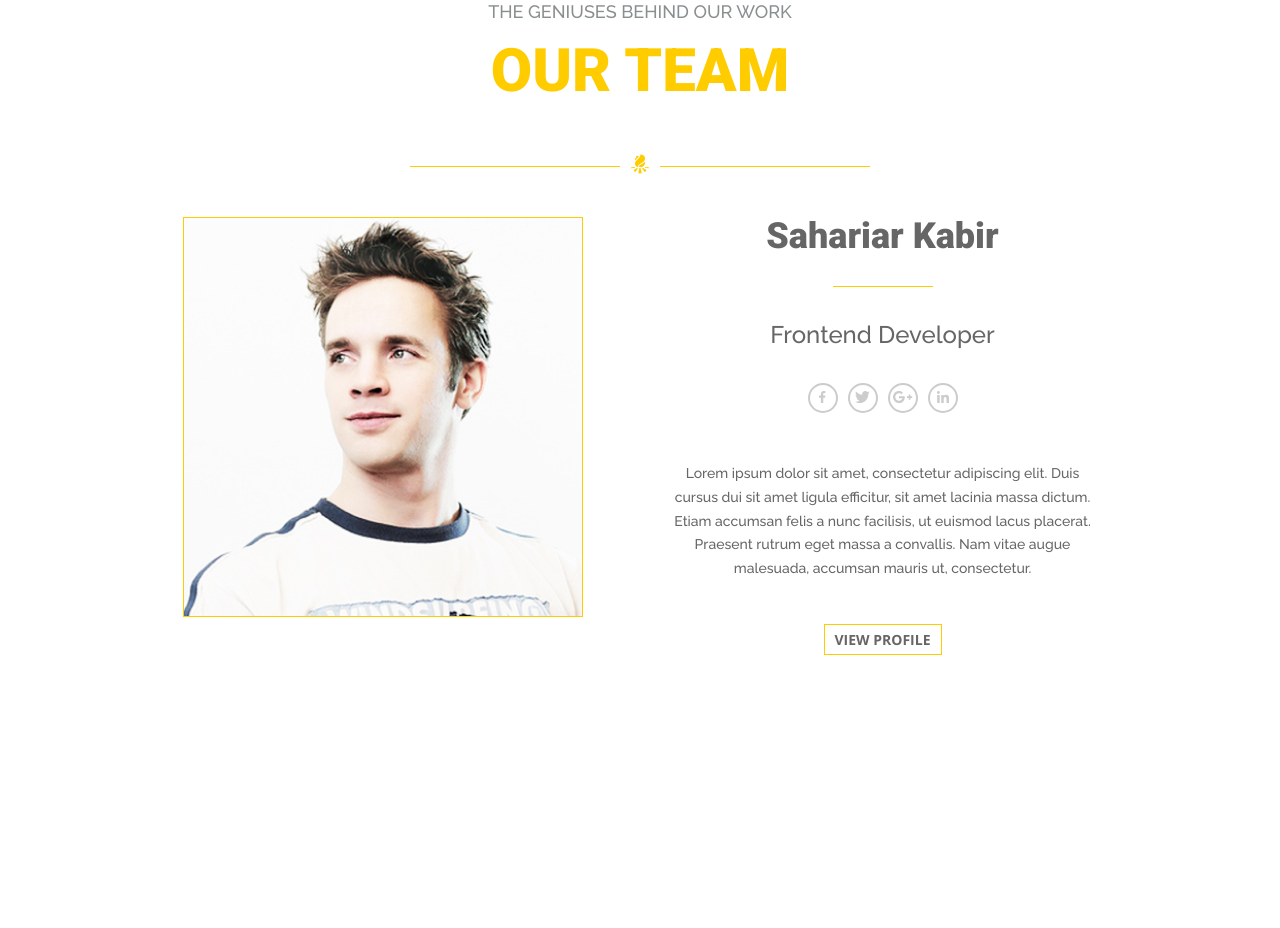
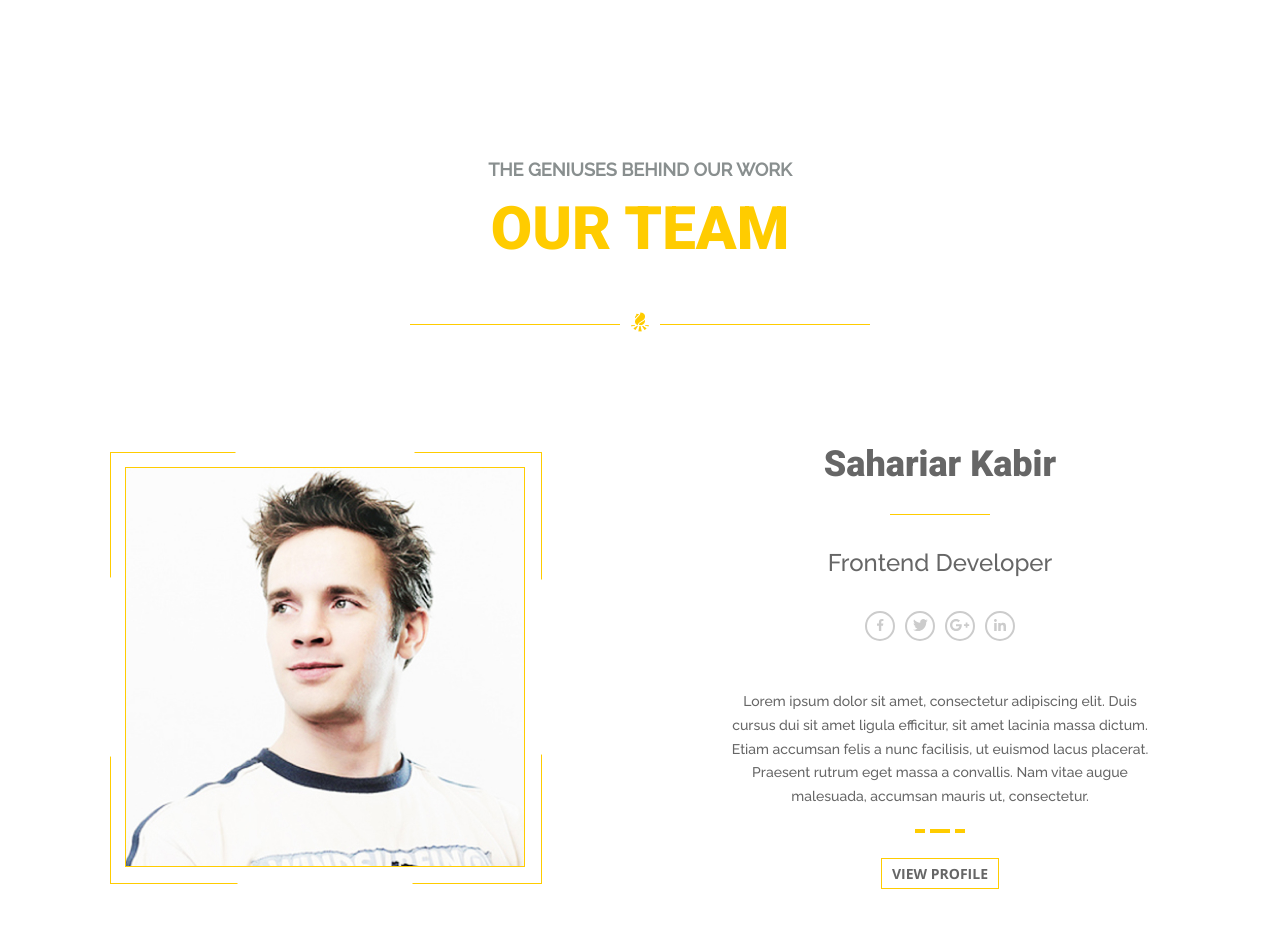
Before and after one commit to MervaM/17.Our-team, a plain HTML site: page index.html in a window 1280 px wide. Before the commit the page ends 800 px from the top, so only its background shows below. Drawn offline with nearby package versions, Linux system fonts and the light colour scheme.

Commit message:
create decore lines

```diff
--- a/css/main.css
+++ b/css/main.css
@@ -247,27 +247,28 @@ body {
   font-size: 14px;
   font-weight: 500;
   color: #666666;
+  padding-top: 10px;
 }
 
-.section {
-  max-width: 1170px;
+.header {
+  padding-top: 120px;
+}
+
+.general {
   margin: 0 auto;
   padding: 0 auto;
-}
-.section__head {
-  margin: 0 auto;
   text-align: center;
   max-width: 450px;
   padding-bottom: 40px;
 }
-.section__sub-title {
+.general__suptitle {
   font-size: 18px;
   line-height: 1.3;
   color: #898F8F;
   text-transform: uppercase;
   margin-bottom: 15px;
 }
-.section__title {
+.general__title {
   font-family: "Roboto", sans-serif;
   font-size: 60px;
   font-weight: 900;
@@ -276,59 +277,80 @@ body {
   color: #FFCC00;
   margin: 0 0 50px;
 }
-.section__decore_img {
+.general__decor_img {
   position: relative;
+  display: block;
 }
-.section__decore_img::after {
+.general__decor_img::after, .general__decor_img::before {
   content: "";
   position: absolute;
   width: 210px;
   height: 1px;
   background-color: #FFCC00;
   top: 50%;
+}
+.general__decor_img::after {
   left: -5px;
 }
-.section__decore_img::before {
-  content: "";
-  position: absolute;
-  width: 210px;
-  height: 1px;
-  background-color: #FFCC00;
-  top: 50%;
+.general__decor_img::before {
   right: -5px;
 }
 
-.section__slider {
-  max-width: 1030px;
+.section {
+  max-width: 1170px;
   margin: 0 auto;
 }
 
-.decor_img {
+.slider {
+  max-width: 1030px;
+  margin: 0 auto;
+  padding: 70px 0;
+}
+.slider__right_side {
   position: relative;
-  width: 20px;
-  height: 20px;
+  display: inline-block;
 }
-.decor_img::before, .decor_img::after {
+.slider__right_side::before, .slider__right_side::after {
   content: "";
   position: absolute;
-  width: 210px;
-  height: 2px;
-  color: #FFCC00;
-  left: 2px;
-  top: 10px;
+  display: block;
+  width: 430px;
+  height: 430px;
+  top: -15px;
+  left: -15px;
+  overflow: hidden;
+  z-index: -1;
+}
+.slider__right_side::before {
+  border: 1px solid #FFCC00;
+}
+.slider__right_side::after {
+  background: #fff;
+  -webkit-transform: rotate(45deg);
+          transform: rotate(45deg);
+}
+.slider__main_img {
+  width: 100%;
+  display: block;
+  z-index: 1;
 }
 
 .flex-box {
   display: flex;
+  justify-content: space-between;
+  align-items: center;
+  gap: 85px;
   flex-direction: row;
-  justify-content: center;
-  gap: 85px;
 }
 
 .article {
+  display: flex;
+  justify-content: center;
+  align-items: center;
+  gap: 0;
+  flex-direction: column;
   max-width: 430px;
   text-align: center;
-  align-items: center;
 }
 .article__title {
   font-family: "Roboto", sans-serif;
@@ -357,9 +379,33 @@ body {
 }
 .article__description {
   line-height: 1.7;
-  margin-bottom: 49px;
+  margin-bottom: 20px;
+}
+.article__decoration_lines {
+  position: relative;
+  display: block;
+  text-align: center;
+  margin-bottom: 25px;
+  width: 20px;
+  height: 4px;
+  background-color: #FFCC00;
+  z-index: 3;
+}
+.article__decoration_lines::before, .article__decoration_lines::after {
+  content: "";
+  position: absolute;
+  width: 10px;
+  height: 4px;
+  background-color: #FFCC00;
+}
+.article__decoration_lines::before {
+  right: 25px;
+}
+.article__decoration_lines::after {
+  left: 25px;
 }
 .article__link {
+  display: inline-block;
   font-family: "Open Sans", sans-serif;
   font-size: 14px;
   font-weight: 700;
@@ -374,12 +420,12 @@ body {
   margin-bottom: 49px;
 }
 .social__list {
+  display: flex;
+  justify-content: center;
+  align-items: center;
+  gap: 10px;
+  flex-direction: row;
   list-style: none;
-  display: flex;
-  /* flex-direction: row; */
-  align-items: center;
-  justify-content: center;
-  gap: 10px;
 }
 .social__item {
   display: flex;
--- a/index.html
+++ b/index.html
@@ -11,20 +11,21 @@
     <link rel="stylesheet" href="./css/main.css">
 </head>
 <body>
+    <header class="header">
+        <section class="general">
+            <h3 class="general__suptitle">The geniuses behind our work</h3>
+            <h1 class="general__title">Our team</h1>
+            <div class="general__decor_img">
+                <img class="" src="./assets/img/bonfire_sharp.png" alt="">
+            </div>
+        </section>
+    </header>
     <main class="main">
         <section class="section">
-            <div class="section__head">
-                <p class="section__sub-title">The geniuses behind our work</p>
-                <h1 class="section__title">Our team</h1>
-                <div class="section__decore_img">
-                    <img class="section__decore_img" src="./assets/img/bonfire_sharp.png" alt="">
+            <div class="slider flex-box">
+                <div class="slider__right_side">
+                    <img class="slider__main_img" src="./assets/img/photo.jpg" alt="Photo Sahariar">
                 </div>
-            </div>
-            <div class="section__slider flex-box">
-                <div>
-                    <img src="./assets/img/photo.jpg" alt="Photo Sahariar">
-                </div>
-                <!-- <div class="section__slider_line"></div> -->
                 <article class="article">
                     <h2 class="article__title">Sahariar Kabir</h2>
                     <p class="article__sub-title">Frontend Developer</p>
@@ -67,6 +68,7 @@
                         massa a convallis.
                         Nam vitae augue malesuada, accumsan mauris ut, consectetur.
                     </p>
+                    <span class="article__decoration_lines"></span>
                     <a class="article__link" href="#">view profile</a>
                 </article>
             </div>
```
